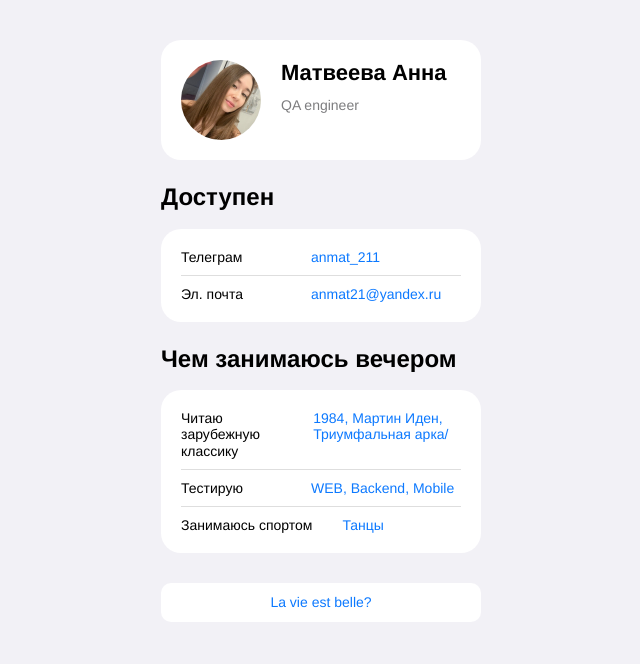
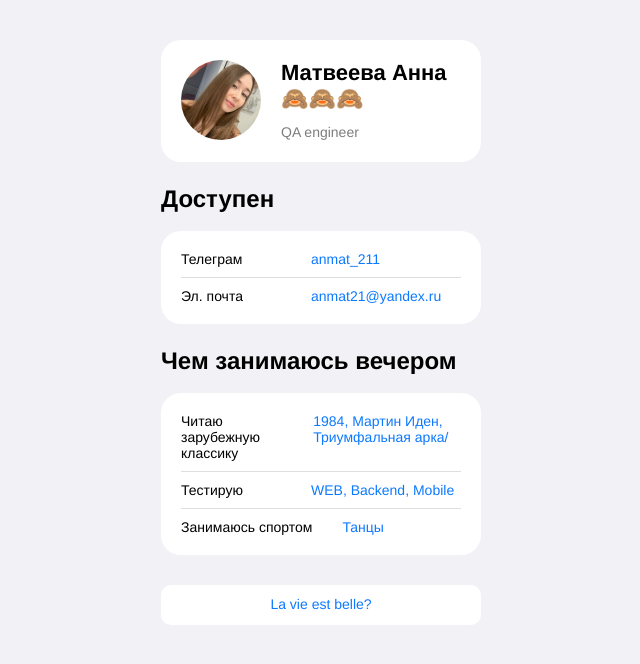
Before and after one commit to AnnaMatveevaQA/CV, a plain HTML site: page index.html in a window 1280 px wide. Shown: the whole page, without its empty margins (319-959 px from the left). Drawn offline with Linux system fonts and the light colour scheme.

Commit message:
Добавила эмодзи

```diff
--- a/index.html
+++ b/index.html
@@ -12,7 +12,7 @@
     <header class="header">
       <img src="./photo_2024-09-01 10.39.56.jpeg" alt="avatar" class="header__avatar" />
       <div class="header__textContainer">
-        <h1 class="header__title">Матвеева Анна</h1>
+        <h1 class="header__title">Матвеева Анна🙈🙈🙈</h1>
         <h3 class="header__subtitle">QA engineer</h3>
       </div>
     </header>
```
